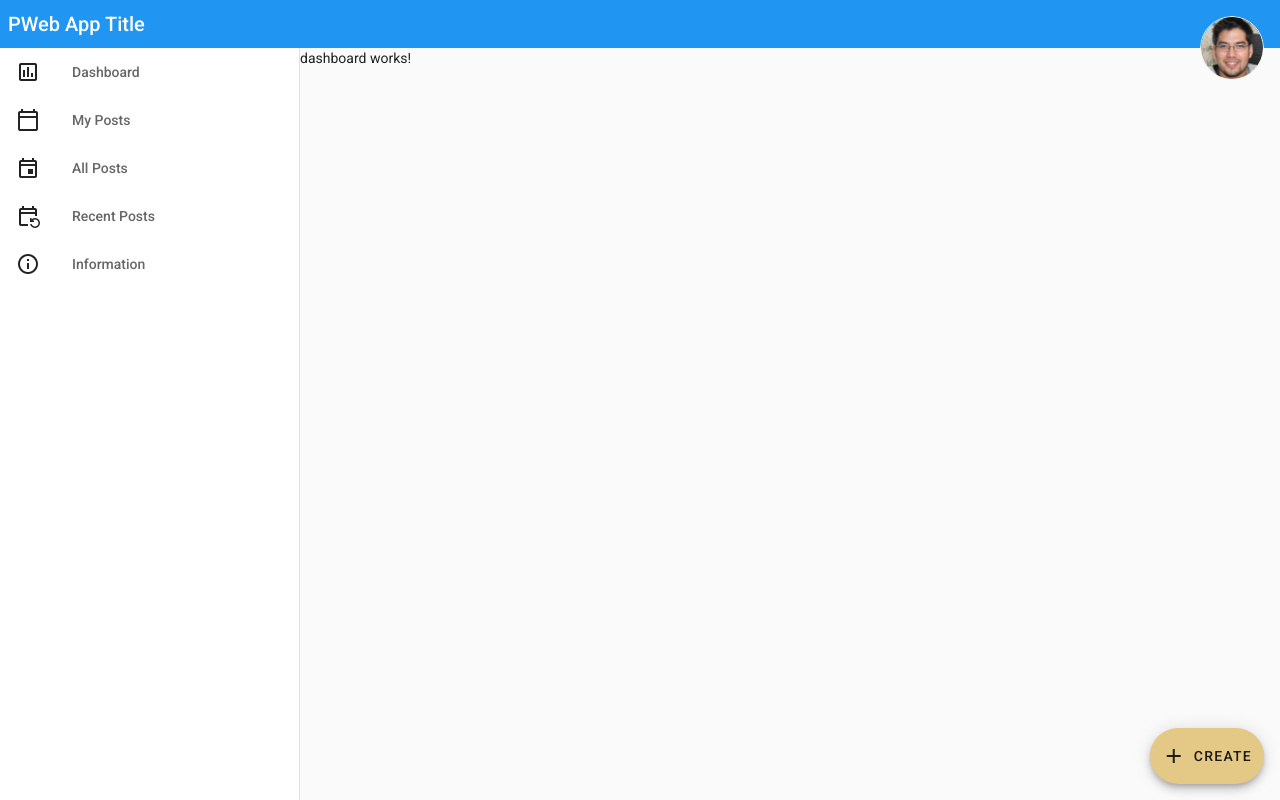
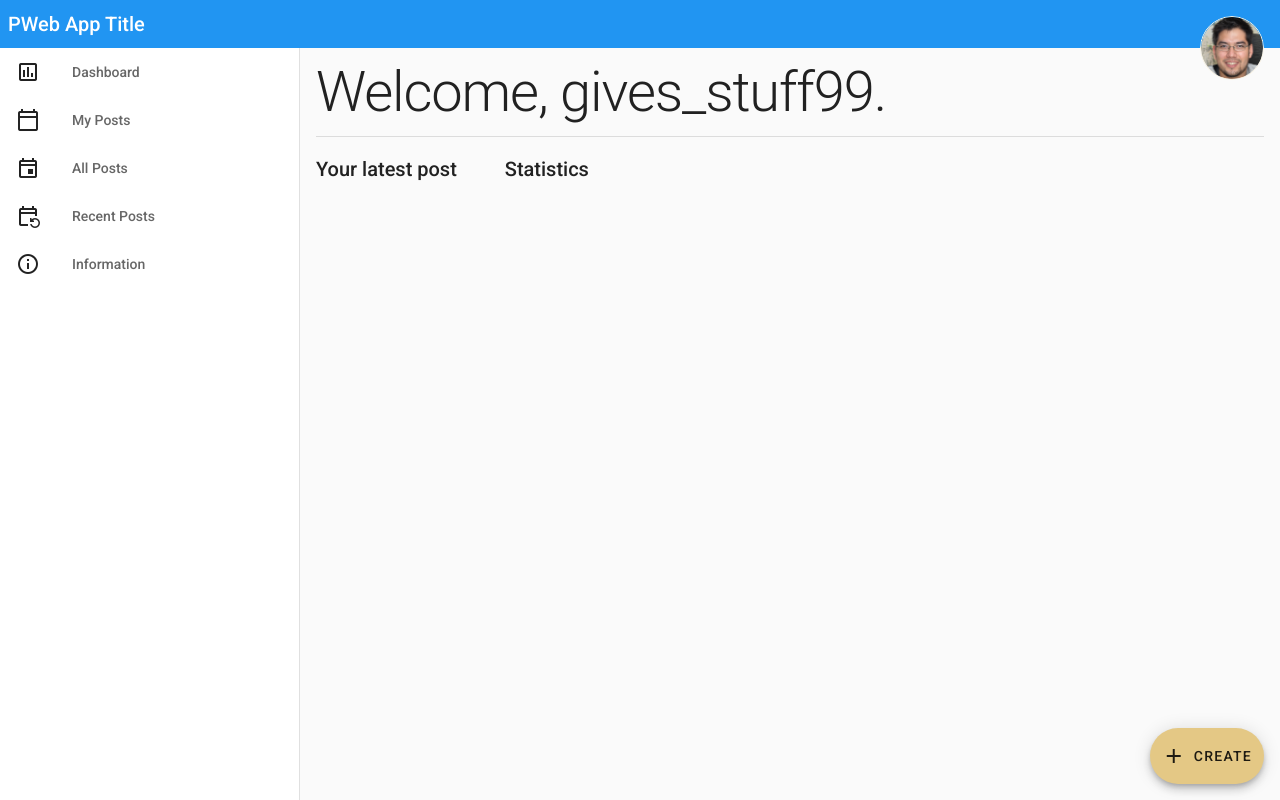
Before and after one commit to slak44/proiect-pweb, an Angular app: page /dashboard in a window 1280 px wide. Built offline with nearby package versions, Linux system fonts and the light colour scheme.

Commit message:
Create dashboard content

```diff
--- a/src/app/dashboard/dashboard.component.html
+++ b/src/app/dashboard/dashboard.component.html
@@ -1 +1,14 @@
-<p>dashboard works!</p>
+<ng-container *ngIf="currentUser$ | async as currentUser">
+  <h1 class="mat-display-3">Welcome, {{ currentUser.username}}.</h1>
+  <mat-divider></mat-divider>
+
+  <div class="content">
+    <div class="post-section">
+      <span class="mat-title">Your latest post</span>
+    </div>
+
+    <div class="statistics-section">
+      <span class="mat-title">Statistics</span>
+    </div>
+  </div>
+</ng-container>
--- a/src/app/dashboard/dashboard.component.scss
+++ b/src/app/dashboard/dashboard.component.scss
@@ -1,3 +1,35 @@
+@use "theme" as *;
+
 :host {
   display: block;
+  padding: 16px;
 }
+
+.mat-display-3 {
+  font-family: $light-font-family;
+  margin-bottom: 16px;
+}
+
+.mat-divider {
+  margin-bottom: 16px;
+}
+
+.content {
+  display: flex;
+  flex-flow: row nowrap;
+  gap: 48px;
+
+  .post-section {
+    display: flex;
+    flex-direction: column;
+  }
+
+  .statistics-section {
+    display: flex;
+    flex-direction: column;
+  }
+}
+
+.mat-title {
+  margin-bottom: 16px;
+}
--- a/src/app/dashboard/dashboard.component.ts
+++ b/src/app/dashboard/dashboard.component.ts
@@ -1,16 +1,19 @@
-import { Component, OnInit, ChangeDetectionStrategy } from '@angular/core';
+import { ChangeDetectionStrategy, Component } from '@angular/core';
+import { UserService } from '../base/services/user.service';
+import { Observable } from 'rxjs';
+import { User } from '../base/models/user.model';
 
 @Component({
   selector: 'pweb-dashboard',
   templateUrl: './dashboard.component.html',
   styleUrls: ['./dashboard.component.scss'],
-  changeDetection: ChangeDetectionStrategy.OnPush
+  changeDetection: ChangeDetectionStrategy.OnPush,
 })
-export class DashboardComponent implements OnInit {
+export class DashboardComponent {
+  public readonly currentUser$: Observable<User | null> = this.userService.currentUser$;
 
-  constructor() { }
-
-  ngOnInit(): void {
+  constructor(
+    private readonly userService: UserService
+  ) {
   }
-
 }
--- a/src/app/dashboard/dashboard.module.ts
+++ b/src/app/dashboard/dashboard.module.ts
@@ -1,6 +1,7 @@
 import { NgModule } from '@angular/core';
 import { CommonModule } from '@angular/common';
 import { DashboardComponent } from './dashboard.component';
+import { MatDividerModule } from '@angular/material/divider';
 
 
 
@@ -9,7 +10,8 @@ import { DashboardComponent } from './dashboard.component';
     DashboardComponent
   ],
   imports: [
-    CommonModule
-  ]
+    CommonModule,
+    MatDividerModule,
+  ],
 })
 export class DashboardModule { }
--- a/src/style/_theme.scss
+++ b/src/style/_theme.scss
@@ -15,3 +15,5 @@ $pweb-fe-theme: mat.define-light-theme((
 ));
 
 $pweb-typography: mat.define-typography-config();
+
+$light-font-family: 'Roboto Light', 'Helvetica Neue', sans-serif !important;
```
